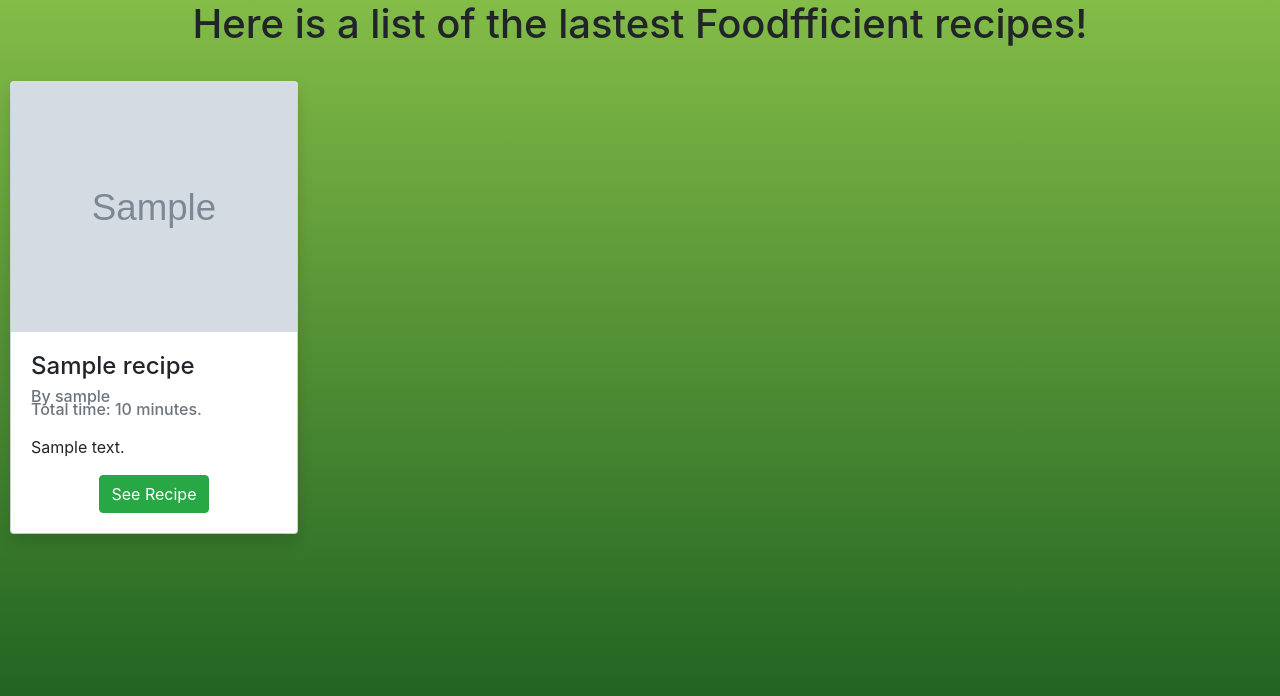
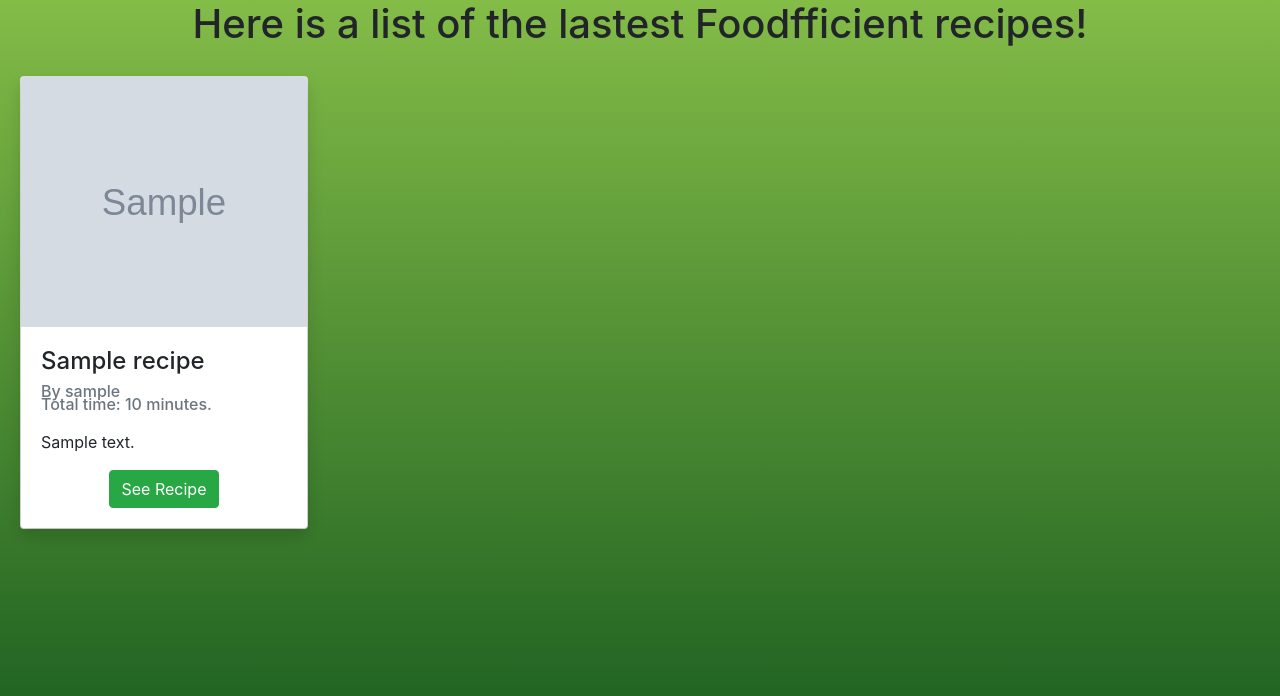
Before and after one commit to repacheco1/CINS465-Final_Project, a Django app: page /recipes/ in a window 1280 px wide. Shown: the part 56-752 px from the top of the page. Run offline with Django 3.2, Linux system fonts and the light colour scheme; tables that the repository leaves empty hold one stand-in row (values such as "Sample post"); grey boxes marked "Sample" are stand-in pictures; some libraries are stand-ins or nearby versions.

Commit message:
Fix recipe card padding

```diff
--- a/mysite/foodfficient/templates/recipes.html
+++ b/mysite/foodfficient/templates/recipes.html
@@ -6,10 +6,11 @@
 {% block content %}
  <h1 class="text-center">Here is a list of the lastest Foodfficient recipes!</h1>
 
-<div class="container-fluid" style="padding: 25px;">
+<div class="container-fluid" >
     {% if recipe_list %}
         <div class="row">
             {% for recipe in recipe_list %}
+                <div style="padding: 20px ;">
                     <div class="card" style="width: 18rem;">
                         <div class="card shadow border-0 ">
                             {% if recipe.image %}
@@ -26,6 +27,7 @@
                             </div>
                         </div>
                     </div>
+                </div>
             {% endfor %}
         </div>
     {% endif %}
```
Lines whose indentation alone changed are shown as unchanged.
